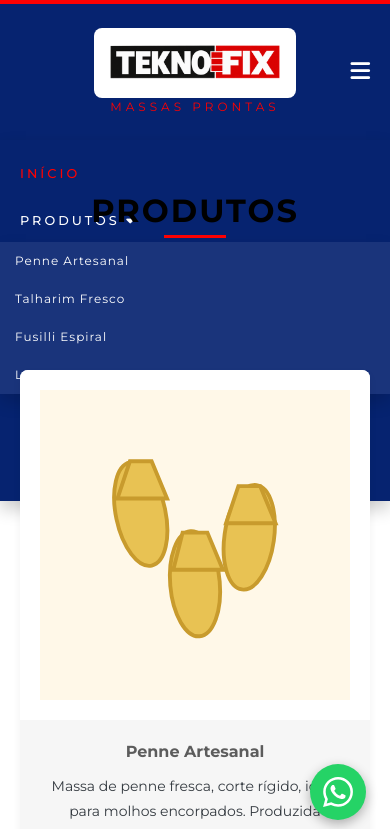
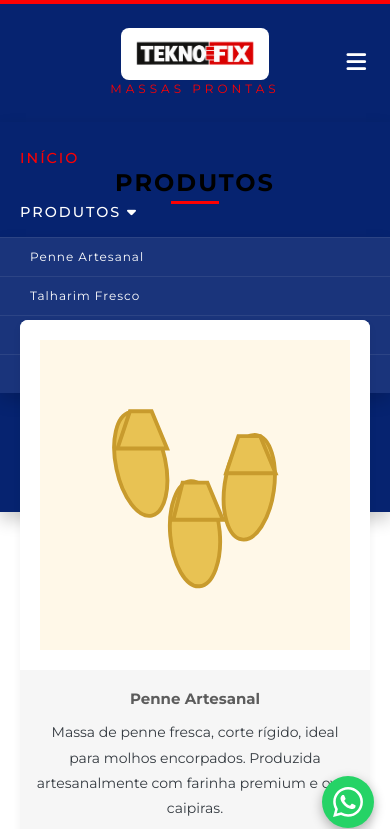
Before and after one commit to brunoxsdkl/massas-prontas, a plain HTML site: page index.html in a window 390 px wide. Both pictures are taken after a click on the button "Menu". Shown: the top 829 px of the page. Drawn offline with Linux system fonts and the light colour scheme.

Commit message:
Otimiza site para mobile: cards em 1 coluna, menu e botoes com area de toque maior, ajustes de padding/fonte, safe-area e sem scroll horizontal

```diff
--- a/assets/css/style.css
+++ b/assets/css/style.css
@@ -533,3 +533,45 @@ footer h3::after {
   .sub-menu { position: static; width: 100%; display: block; background: rgba(255,255,255,.08); }
   .topo { display: none; }
 }
+
+/* ============ MOBILE OPTIMIZATIONS ============ */
+html, body { overflow-x: hidden; }
+a, button { -webkit-tap-highlight-color: transparent; }
+
+.wppButton {
+  right: max(16px, env(safe-area-inset-right));
+  bottom: max(16px, env(safe-area-inset-bottom));
+}
+
+@media (max-width: 912px) {
+  .sub-menu li a { padding: 10px 20px 10px 30px; border-top: 1px solid rgba(255,255,255,.08); }
+}
+
+@media (max-width: 768px) {
+  .container { padding: 2.25rem 0 1.5rem; }
+  .bread { padding: 1rem 0; }
+  .bread__title { font-size: 1.5rem; }
+  .sobre { padding: 2.25rem 20px; }
+  .cta { padding: 2.25rem 0; }
+  .logo-img { max-height: 60px; }
+  .footer-img { max-height: 48px; }
+  .menu > li > a { padding: 14px 20px; font-size: .9em; letter-spacing: 2px; }
+  .card__description { -webkit-line-clamp: 4; }
+  .card__button { width: 100%; text-align: center; font-size: .75em; letter-spacing: 2px; padding: 10px 14px; }
+  footer .row { gap: 24px; }
+}
+
+@media (max-width: 576px) {
+  .col-3 { flex: 1 1 100%; max-width: 100%; }
+  .card--prod { margin-bottom: 18px; row-gap: 8px; }
+  .card__title { font-size: 15px; }
+  .wrapper-copy { flex-direction: column; gap: 6px; text-align: center; }
+  .wppButton { width: 52px; height: 52px; }
+  .scrollTop { right: 16px; bottom: 84px; width: 38px; height: 38px; }
+}
+
+@media (max-width: 400px) {
+  .logo-img { max-height: 52px; }
+  .hamburger { right: 12px; padding: 8px 12px; }
+  .footer-end { font-size: 12px; }
+}
--- a/index.html
+++ b/index.html
@@ -3,6 +3,7 @@
 <head>
   <meta charset="utf-8">
   <meta name="viewport" content="width=device-width, initial-scale=1.0">
+  <meta name="theme-color" content="#062370">
   <title>Produtos - [SUA EMPRESA DE MASSAS]</title>
   <meta name="description" content="Massas prontas artesanais. Qualidade e sabor na sua mesa todos os dias.">
   <link rel="preconnect" href="https://fonts.googleapis.com">
```
